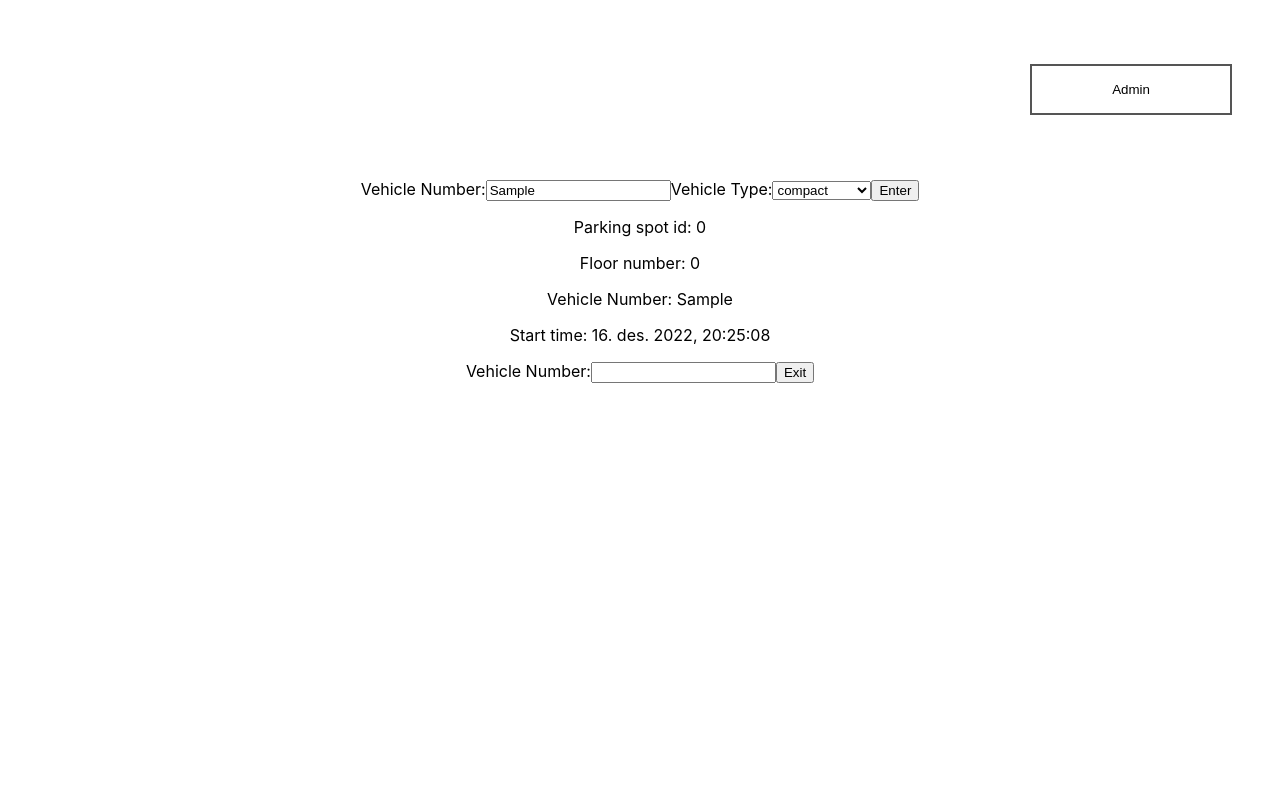
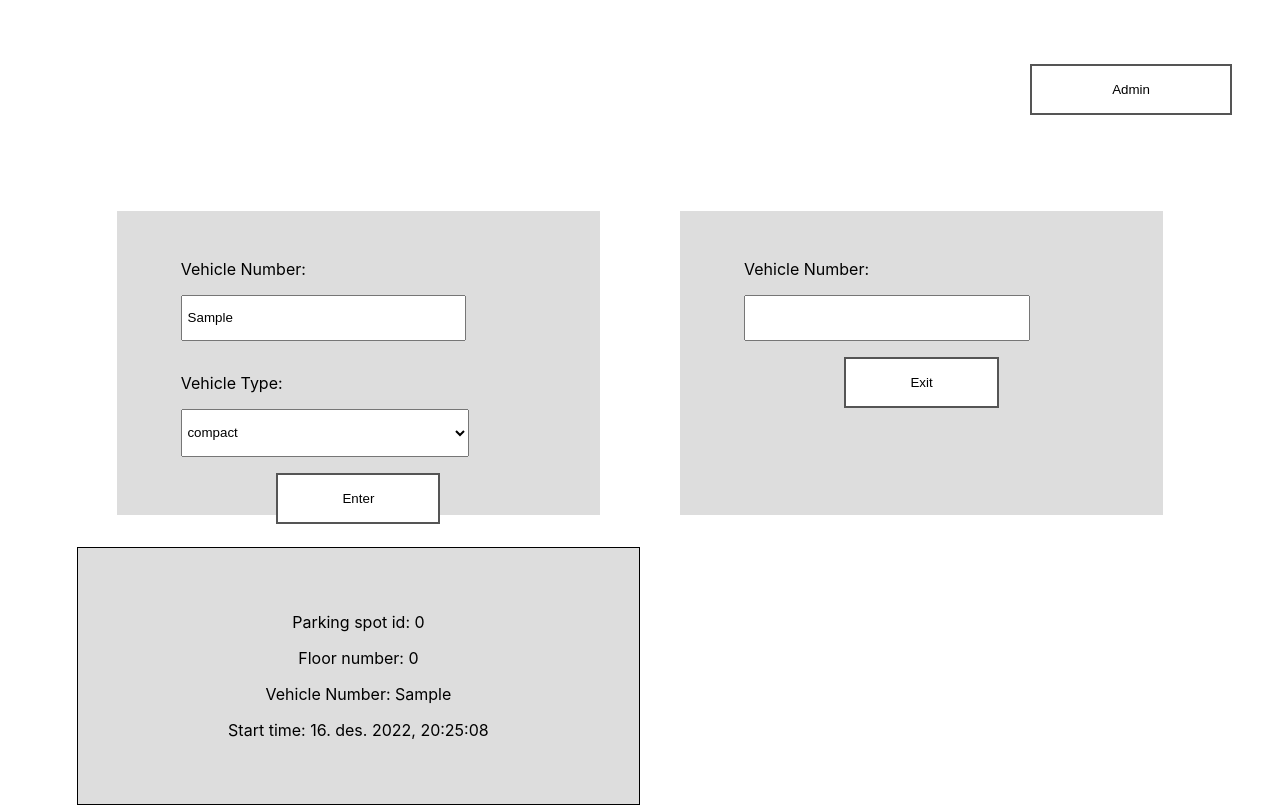
Before and after one commit to AnjuBudhwanBala/parking-garage, a React (Create React App) app: page / in a window 1280 px wide. Both pictures are taken after typing "Sample" into the empty fields and a click on the input "Enter". Built offline with nearby package versions, Linux system fonts and the light colour scheme.

Commit message:
Css and type definition added

```diff
--- a/src/Admin.tsx
+++ b/src/Admin.tsx
@@ -4,7 +4,7 @@ import { useNavigate } from "react-router-dom";
 import "./App.css";
 
 type IProps = {
-    parkingGarageData: ParkingGarage;
+    parkingGarageData?: ParkingGarage;
 };
 
 const Admin = (props: IProps) => {
@@ -41,7 +41,8 @@ const Admin = (props: IProps) => {
                 </p>
             </div>
             <div className="floor">
-                {parkingGarageData.floors &&
+                {parkingGarageData &&
+                    parkingGarageData.floors &&
                     parkingGarageData.floors.map(
                         (floor: Floor, index: number) => {
                             let floorAvailableParkingSpots = 0;
--- a/src/App.css
+++ b/src/App.css
@@ -18,13 +18,15 @@
     justify-content: right;
     margin: 4rem 3rem;
 }
-.adminButton button {
+.adminButton button,
+.submit {
     padding: 1rem 5rem;
     background-color: white;
     color: black;
     border: 2px solid #555555;
 }
-.adminButton button:hover {
+.adminButton button:hover,
+.submit:hover {
     background-color: #555555;
     color: white;
     cursor: pointer;
@@ -59,3 +61,62 @@
 .slotsNumber {
     padding-left: 0.5rem;
 }
+.parkingForm {
+    display: inline-block;
+    vertical-align: top;
+    width: 44%;
+    text-align: center;
+    margin: auto;
+}
+.parkingForm form {
+    margin: 2rem 2.5rem;
+    background: #ddd;
+    padding: 2rem 4rem;
+    height: 15rem;
+}
+.parkingForm label {
+    display: block;
+    text-align: left;
+    margin-bottom: 1rem;
+}
+.parkingForm span {
+    margin: 1rem 0;
+    margin-right: 10px;
+    width: 8rem;
+    display: inline-block;
+}
+
+.parkingForm label input {
+    width: 17rem;
+    height: 2rem;
+    padding: 0.3rem;
+}
+.parkingForm label select {
+    width: 18rem;
+    height: 3rem;
+    padding: 0.1rem;
+}
+.submit {
+    padding: 1rem 4rem;
+}
+.submit input {
+    background: transparent;
+    border: none;
+    color: black;
+}
+.submit input:hover,
+.submit:hover input {
+    color: white;
+    cursor: pointer;
+}
+.error {
+    color: red;
+    font-weight: bold;
+}
+.parkingTicket {
+    background: #ddd;
+    text-align: left;
+    padding: 3rem 2rem;
+    text-align: center;
+    border: 1px solid black;
+}
--- a/src/App.tsx
+++ b/src/App.tsx
@@ -30,7 +30,7 @@ export interface ParkingGarage {
 }
 
 function App() {
-    const [parkingGarageData, setParkingGarageData] = useState<any>([]);
+    const [parkingGarageData, setParkingGarageData] = useState<ParkingGarage>();
     const getData = () => {
         fetch("parking-garage.json", {
             headers: {
--- a/src/EnterParking/EnterParking.tsx
+++ b/src/EnterParking/EnterParking.tsx
@@ -1,10 +1,10 @@
 import React, { useState } from "react";
-import { ParkingSpotType, ParkingSpot, Floor } from "../App";
+import { ParkingSpotType, ParkingSpot, Floor, ParkingGarage } from "../App";
 import ParkingTicket from "../ParkingTicket";
 
 type IProps = {
-    setParkingGarageData: any;
-    parkingGarageData: any;
+    setParkingGarageData: (v: ParkingGarage) => void;
+    parkingGarageData?: ParkingGarage;
 };
 
 const EnterParking = (props: IProps) => {
@@ -29,6 +29,7 @@ const EnterParking = (props: IProps) => {
         let vehicleAlreadyParked: Boolean = false;
 
         //1. Check if vehicle id is already parked
+        parkingGarageData &&
             parkingGarageData.floors.map((floor: Floor) => {
                 return floor.parkingSpots.map((parkingSpot: ParkingSpot) => {
                     if (parkingSpot.vehicleNumber === vehicleNumber) {
@@ -44,11 +45,11 @@ const EnterParking = (props: IProps) => {
                 "Vehicle is already parked. Check registration number"
             );
             setIsPrintTicket(false);
-            console.log("Vehicle is already parked. Check registration number");
             return;
         }
 
         //Find the first free spot
+        parkingGarageData &&
             parkingGarageData.floors.forEach((floor: Floor) => {
                 floor.parkingSpots.forEach((parkingSpot: ParkingSpot) => {
                     if (
@@ -70,22 +71,23 @@ const EnterParking = (props: IProps) => {
                 });
             });
 
-        if (parkingSpotFound) {
+        if (parkingSpotFound && parkingGarageData) {
             props.setParkingGarageData(parkingGarageData);
             setIsPrintTicket(true);
+            setErrorMessage("");
         } else {
+            //Show error message
             setErrorMessage("No parking spots available");
             setIsPrintTicket(false);
-            console.log("No parking spots available");
-            //Show error message
         }
     };
 
     return (
         <>
-            <form onSubmit={handleVehicleEntry} className="parkingForm">
+            <div className="parkingForm">
+                <form onSubmit={handleVehicleEntry}>
                     <label>
-                    Vehicle Number:
+                        <span>Vehicle Number:</span>
                         <input
                             type="text"
                             name="vehicleNumber"
@@ -94,16 +96,28 @@ const EnterParking = (props: IProps) => {
                         />
                     </label>
                     <label>
-                    Vehicle Type:
-                    <select onChange={handleVehicleType} value={vehicleType}>
+                        <span>Vehicle Type:</span>
+                        <select
+                            onChange={handleVehicleType}
+                            value={vehicleType}
+                        >
                             {Object.keys(ParkingSpotType).map((spotType) => {
-                            return <option value={spotType}>{spotType}</option>;
+                                return (
+                                    <option value={spotType} key={spotType}>
+                                        {spotType}
+                                    </option>
+                                );
                             })}
                         </select>
                     </label>
-                <input type="submit" value="Enter" />
+
+                    <input type="submit" value="Enter" className="submit" />
                 </form>
-            {isPrintTicket && <ParkingTicket parkingDetails={parkingDetails} />}
+                {errorMessage && <p className="error">{errorMessage}</p>}
+                {isPrintTicket && (
+                    <ParkingTicket parkingDetails={parkingDetails} />
+                )}
+            </div>
         </>
     );
 };
--- a/src/ExitParking.tsx
+++ b/src/ExitParking.tsx
@@ -1,11 +1,17 @@
 import { useState } from "react";
-import { ParkingSpot, Floor } from "./App";
+import { ParkingSpot, Floor, ParkingGarage } from "./App";
 import ParkingReceipt from "./ParkingReceipt";
 
-const ExitParking = (props: any) => {
+type IProps = {
+    setParkingGarageData: (v: ParkingGarage) => void;
+    parkingGarageData?: ParkingGarage;
+};
+
+const ExitParking = (props: IProps) => {
     const [vehicleNumber, setVehicleNumber] = useState("");
     const [isPrintReceipt, setIsPrintReceipt] = useState(false);
-    const [parkingDetails, setParkingDetails] = useState<any>();
+    const [parkingDetails, setParkingDetails] = useState({});
+    const [errorMessage, setErrorMessage] = useState("");
 
     const handleVehicleNumber = (e: React.ChangeEvent<HTMLInputElement>) => {
         setVehicleNumber(e.target.value);
@@ -14,12 +20,13 @@ const ExitParking = (props: any) => {
     const handleVehicleExit = (e: React.FormEvent<HTMLFormElement>) => {
         e.preventDefault();
 
-        let parkingGarageData = props.parkingGarageData;
+        const parkingGarageData = props.parkingGarageData;
         let vehicleFound: Boolean = false;
 
         //Find the vehicle parking spot
+        parkingGarageData &&
             parkingGarageData.floors.forEach((floor: Floor) => {
-            floor.parkingSpots.forEach((parkingSpot: any) => {
+                floor.parkingSpots.forEach((parkingSpot: ParkingSpot) => {
                     if (
                         parkingSpot.vehicleNumber === vehicleNumber &&
                         !vehicleFound
@@ -35,27 +42,27 @@ const ExitParking = (props: any) => {
                         });
 
                         //Free up the parking spot
-                    parkingSpot.vehicleNumber = null;
-                    parkingSpot.startTime = null;
+                        parkingSpot.vehicleNumber = "";
+                        parkingSpot.startTime = 0;
                         parkingSpot.occupied = false;
                     }
                 });
             });
 
-        if (vehicleFound) {
+        if (vehicleFound && parkingGarageData) {
             props.setParkingGarageData(parkingGarageData);
             setIsPrintReceipt(true);
         } else {
-            console.log("No vehicle found. Can't generate a ticket");
+            setErrorMessage("No vehicle found. Can't generate a ticket");
             setIsPrintReceipt(false);
         }
     };
 
     return (
-        <>
+        <div className="parkingForm">
             <form onSubmit={handleVehicleExit}>
                 <label>
-                    Vehicle Number:
+                    <span>Vehicle Number:</span>
                     <input
                         type="text"
                         name="vehicleNumber"
@@ -63,12 +70,14 @@ const ExitParking = (props: any) => {
                         value={vehicleNumber}
                     />
                 </label>
-                <input type="submit" value="Exit" />
+
+                <input type="submit" value="Exit" className="submit" />
             </form>
+            {errorMessage && <p className="error">{errorMessage}</p>}
             {isPrintReceipt && (
                 <ParkingReceipt parkingDetails={parkingDetails} />
             )}
-        </>
+        </div>
     );
 };
 
--- a/src/LandingPage.tsx
+++ b/src/LandingPage.tsx
@@ -6,7 +6,7 @@ import "./App.css";
 
 type IProps = {
     setParkingGarageData: (v: ParkingGarage) => void;
-    parkingGarageData: ParkingGarage;
+    parkingGarageData?: ParkingGarage;
 };
 
 const LandingPage = (props: IProps) => {
--- a/src/ParkingReceipt.tsx
+++ b/src/ParkingReceipt.tsx
@@ -67,7 +67,7 @@ const ParkingReceipt = (props: any) => {
     const parkingTimeInHours = (endTime - startTime) / (1000 * 60 * 60);
     const totalCost = calculatePrice(parkingTimeInHours);
     return (
-        <div>
+        <div className="parkingTicket">
             <p>Parking spot id: {parkingDetails.parkingSpot.id}</p>
             <p>Floor number: {parkingDetails.floorNumber}</p>
             <p>Vehicle Number: {parkingDetails.vehicleNumber}</p>
--- a/src/ParkingTicket.tsx
+++ b/src/ParkingTicket.tsx
@@ -12,7 +12,7 @@ const ParkingTicket = (props: any) => {
     const { parkingDetails } = props;
 
     return (
-        <div>
+        <div className="parkingTicket">
             <p>Parking spot id: {parkingDetails.parkingSpot.id}</p>
             <p>Floor number: {parkingDetails.floorNumber}</p>
             <p>Vehicle Number: {parkingDetails.parkingSpot.vehicleNumber}</p>
```
Lines whose indentation alone changed are shown as unchanged.
